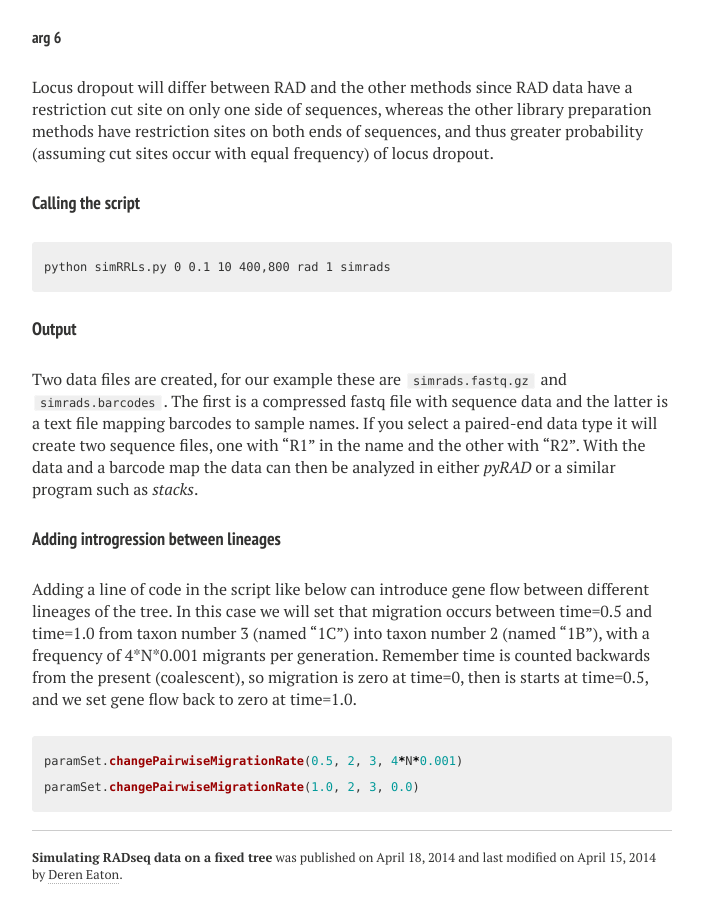
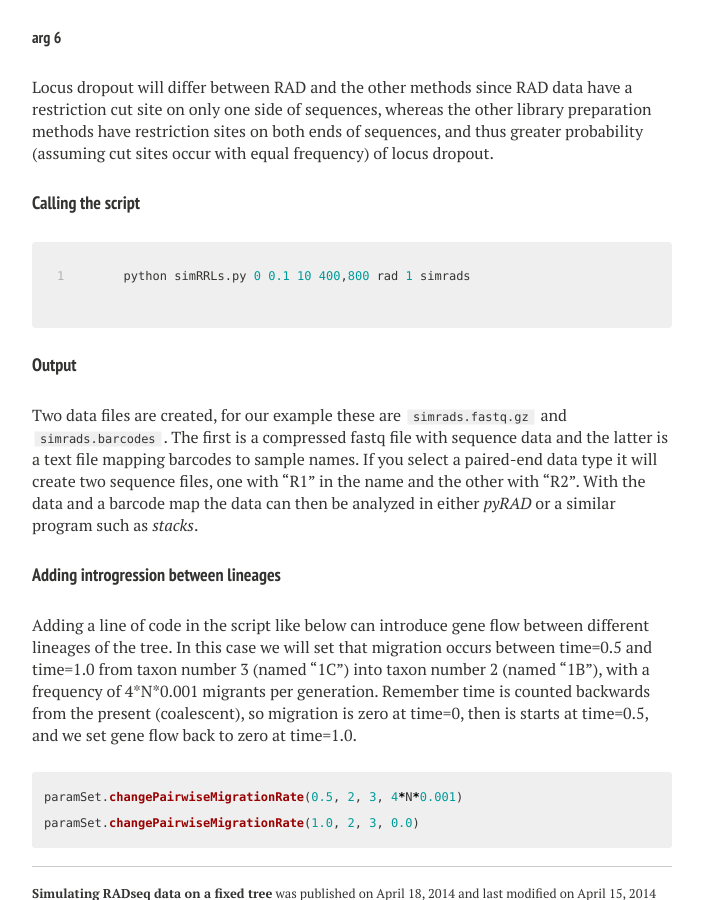
Before and after one commit to dereneaton/dereneaton.github.io, a Jekyll site: the page built from _posts/2014-04-18-simulating-radseq-data-on-a-fixed-tree.md, in a window 1280 px wide and 900 px high, scrolled down 2138 px. Shown: the whole window, without its empty margins (288-991 px from the left). Built offline with Jekyll 4.4.1, drawn with Linux system fonts in a browser that asks for light colours; nearby versions of some CDN libraries.

Commit message:
code prettier in posts

```diff
--- a/_posts/2014-04-18-simulating-radseq-data-on-a-fixed-tree.md
+++ b/_posts/2014-04-18-simulating-radseq-data-on-a-fixed-tree.md
@@ -83,9 +83,9 @@ preparation methods have restriction sites on both ends of sequences, and thus g
 probability (assuming cut sites occur with equal frequency) of locus dropout.
 
 #### Calling the script
-~~~bash
+{% highlight python linenos %}
 python simRRLs.py 0 0.1 10 400,800 rad 1 simrads
-~~~
+{% endhighlight %}
 
 #### Output
 Two data files are created, for our example these are `simrads.fastq.gz` and `simrads.barcodes`.
```
